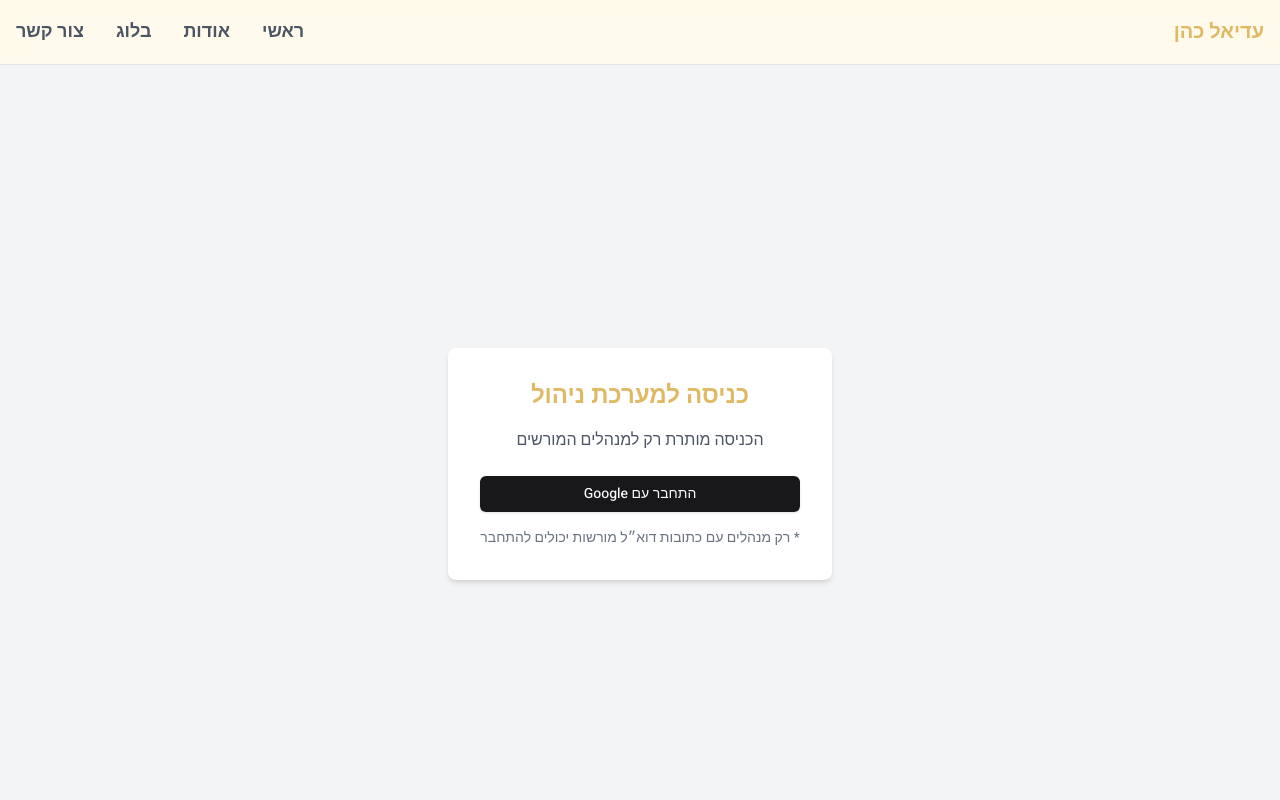
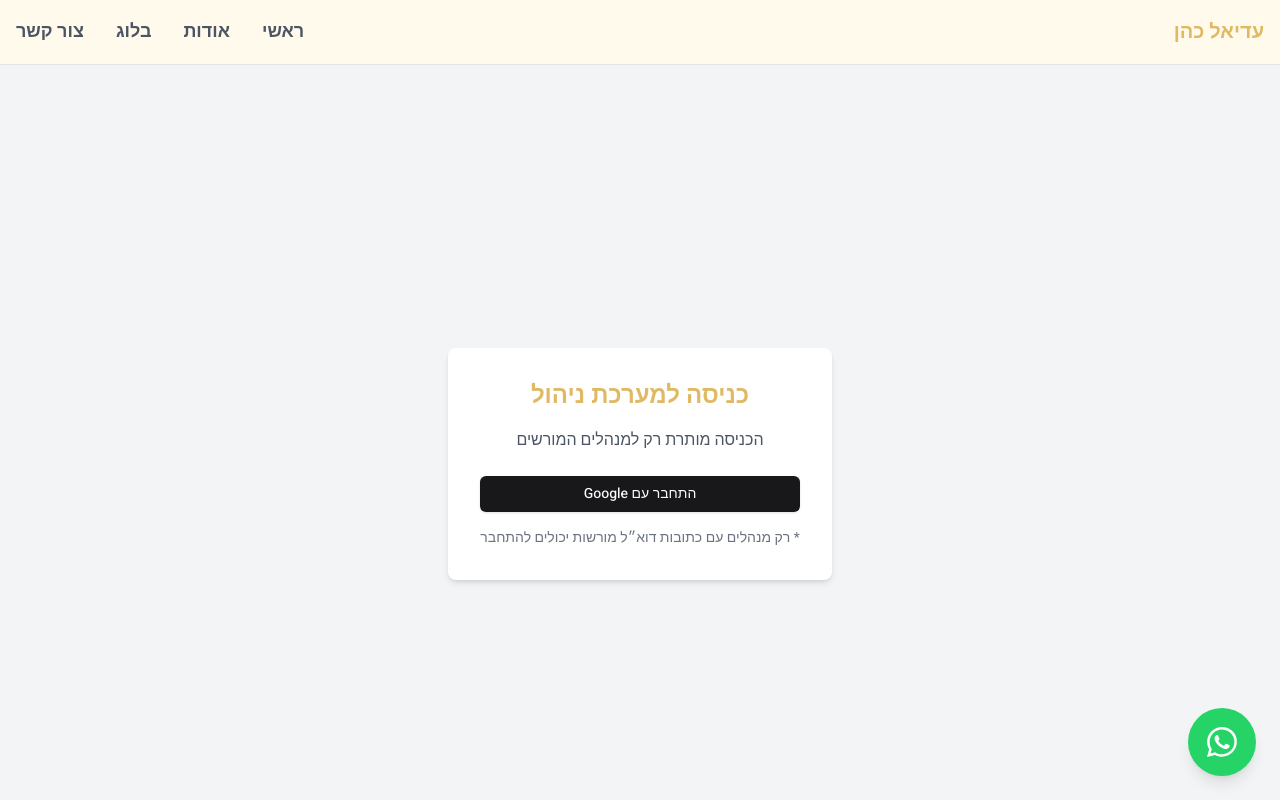
Before and after one commit to yosefus-flavius/adiel-cohen, a Next.js app: page /login in a window 1280 px wide. Shown: the top 800 px of the page. Built offline with nearby package versions, Linux system fonts and the light colour scheme; no server answers.

Commit message:
add whatsapp

```diff
--- a/app/layout.tsx
+++ b/app/layout.tsx
@@ -5,6 +5,7 @@ import "./globals.css";
 import { Navbar } from "@/components/layout/navbar";
 import { Footer } from "@/components/layout/footer";
 import { ScrollToTop } from "@/components/ui/scroll-to-top";
+import { WhatsAppFloat } from "@/components/ui/whatsapp-float";
 
 const heebo = Heebo({ subsets: ["hebrew", "latin"] });
 
@@ -74,7 +75,8 @@ export default function RootLayout({
         <div className="h-16" />
         {children}
         <Footer />
-        <ScrollToTop />
+        {/* <ScrollToTop /> */}
+        <WhatsAppFloat phoneNumber="+972537278461" />
       </body>
     </html>
   );
--- a/components/ui/latest-blogs.tsx
+++ b/components/ui/latest-blogs.tsx
@@ -6,9 +6,11 @@ import { Button } from "./button";
 import { ArrowLeft } from "lucide-react";
 import BlogModel from "@/server/blog/model";
 import { unstable_cache } from "next/cache";
+import { connectToDatabase } from "@/server/connect";
 
 const getBlogs = unstable_cache(
   async () => {
+    await connectToDatabase();
     return  await BlogModel.find({ isActive: true }).sort({ createdAt: -1 }).limit(3)
   },
   ['posts'],
--- /dev/null
+++ b/components/ui/whatsapp-float.tsx
@@ -0,0 +1,23 @@
+import Link from 'next/link';
+
+interface WhatsAppFloatProps {
+    phoneNumber: string;
+    className?: string;
+}
+
+export function WhatsAppFloat({ phoneNumber, className }: WhatsAppFloatProps) {
+    const whatsappUrl = `https://wa.me/${phoneNumber.replace(/[^\d]/g, '')}`;
+
+    return (
+        <Link
+            href={whatsappUrl}
+            target="_blank"
+            rel="noopener noreferrer"
+            className={`fixed bottom-6 text-white  right-6 text-lg z-50 bg-[#25D366] p-4 rounded-full shadow-lg hover:bg-[#128C7E] transition-colors ${className}`}
+        >
+            <svg xmlns="http://www.w3.org/2000/svg" width="36" height="36" viewBox="0 0 24 24">
+                <path fill="currentColor" d="M16.6 14c-.2-.1-1.5-.7-1.7-.8c-.2-.1-.4-.1-.6.1c-.2.2-.6.8-.8 1c-.1.2-.3.2-.5.1c-.7-.3-1.4-.7-2-1.2c-.5-.5-1-1.1-1.4-1.7c-.1-.2 0-.4.1-.5c.1-.1.2-.3.4-.4c.1-.1.2-.3.2-.4c.1-.1.1-.3 0-.4c-.1-.1-.6-1.3-.8-1.8c-.1-.7-.3-.7-.5-.7h-.5c-.2 0-.5.2-.6.3c-.6.6-.9 1.3-.9 2.1c.1.9.4 1.8 1 2.6c1.1 1.6 2.5 2.9 4.2 3.7c.5.2.9.4 1.4.5c.5.2 1 .2 1.6.1c.7-.1 1.3-.6 1.7-1.2c.2-.4.2-.8.1-1.2l-.4-.2m2.5-9.1C15.2 1 8.9 1 5 4.9c-3.2 3.2-3.8 8.1-1.6 12L2 22l5.3-1.4c1.5.8 3.1 1.2 4.7 1.2c5.5 0 9.9-4.4 9.9-9.9c.1-2.6-1-5.1-2.8-7m-2.7 14c-1.3.8-2.8 1.3-4.4 1.3c-1.5 0-2.9-.4-4.2-1.1l-.3-.2l-3.1.8l.8-3l-.2-.3c-2.4-4-1.2-9 2.7-11.5S16.6 3.7 19 7.5c2.4 3.9 1.3 9-2.6 11.4" />
+            </svg>
+        </Link>
+    );
+}
```
